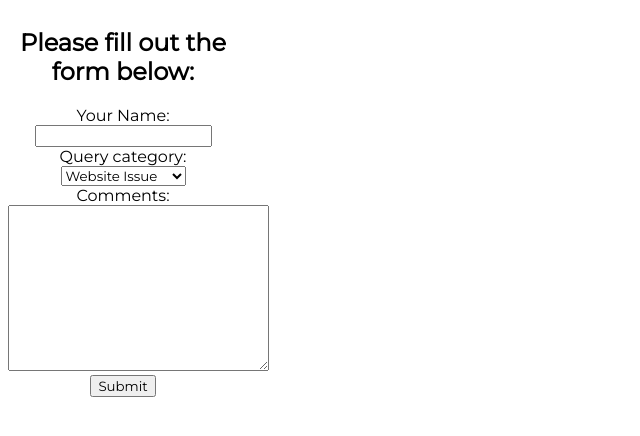
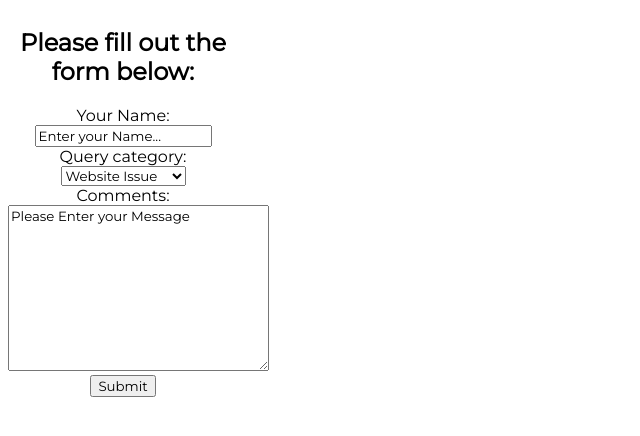
Before and after one commit to digimori/reactCI, a React (Vite) app: page / in a window 1280 px wide. Shown: the top 436 px of the page, without its empty margins (0-640 px from the left). Built offline with nearby package versions, Linux system fonts and the light colour scheme.

Commit message:
Learning Uncontrolled form use vs controlled

```diff
--- a/src/App.jsx
+++ b/src/App.jsx
@@ -20,14 +20,16 @@
 import LifeCyclesCDU from './components/LifeCyclesCDU';
 import LifeCyclesCWU from './components/LifeCyclesCWU';
 import ControlledForm from './components/ControlledForm';
+import UncontrolledForm from './components/UncontrolledForm';
 
 
 function App() {
 
   return (
       <div className={css.App}>
-        <ControlledForm />
-        {/*<NavBarForm />
+        <UncontrolledForm />
+        {/*<ControlledForm />
+        <NavBarForm />
         <Sidebar />
        <Content />
         <LifeCyclesCWU />
--- /dev/null
+++ b/src/components/UncontrolledForm.jsx
@@ -0,0 +1,53 @@
+import React, { Component } from 'react'
+
+export class ControlledForm extends Component {
+    constructor(props) {
+      super(props)
+      this.inputName = React.createRef();
+      this.inputComment = React.createRef();
+      this.inputCategory = React.createRef();
+    }
+   handleSubmit = (event) =>{
+        event.preventDefault(); // Prevents default form behaviour - refresh
+    }
+
+    render() {
+        return (
+            <div>
+                <h2>Please fill out the form below:</h2>
+                <form onSubmit={this.handleSubmit}>
+                    <div>
+                    <label htmlFor="id-name">Your Name:</label>
+                    <input
+                        id="id-name"
+                        name="name"
+                        type="text"
+                        ref={this.inputName}
+                        defaultValue="Enter your Name..."
+                    />
+                    </div>
+                    <div>
+                    <label htmlFor="id-category">Query category:</label>
+                    <select name="category" id="id-category"
+                            ref={this.inputCategory}
+                            >
+                        <option value="website">Website Issue</option>
+                        <option value="order">Order Issue</option>
+                        <option value="general">General Inquiry</option>
+                    </select>
+                    </div>
+                    <div>
+                        <label htmlFor="id-comments">Comments:</label>
+                        <textarea name="comments" id="id-comments" cols="30" rows="10"
+                                  ref={this.inputComment}
+                                  defaultValue="Please Enter your Message"
+                                 />
+                    </div>
+                    <input type="submit" value="Submit" />
+                </form>
+            </div>
+        )
+    }
+}
+
+export default ControlledForm
```
